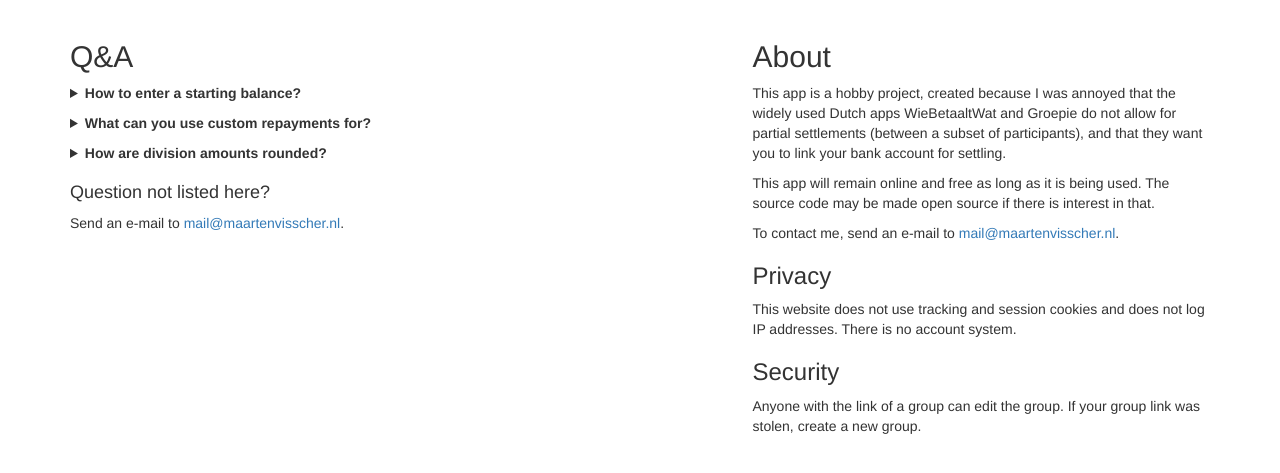
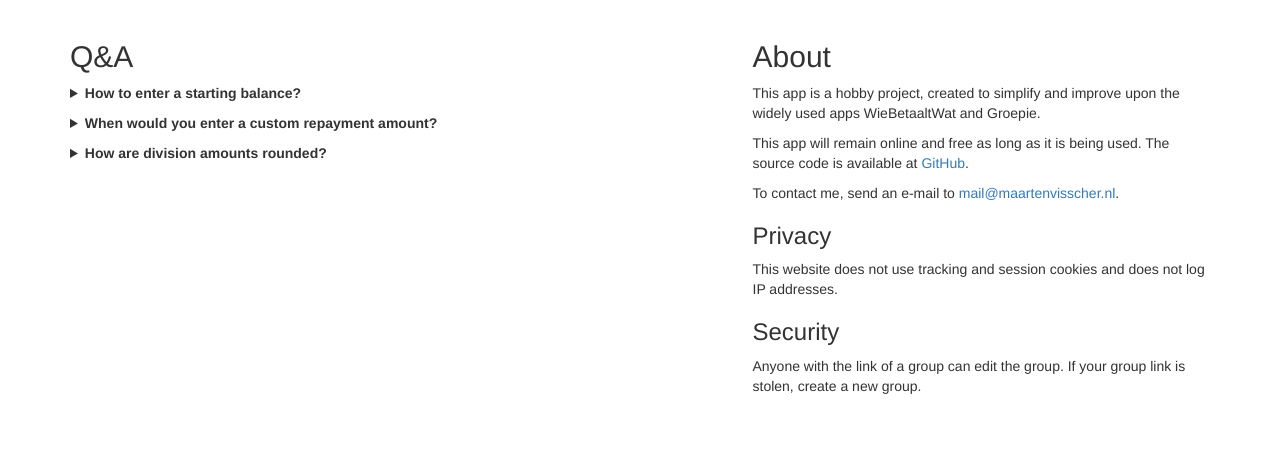
Before and after one commit to mhvis/splitzie, a Django app: template splitzie/templates/splitzie/help.html in a window 1280 px wide. Shown: the part 52-525 px from the top of the page. Run offline with Django 4.2, Linux system fonts and the light colour scheme; the template is opened without the code that fills it, so the values that code supplies are empty; some libraries are stand-ins or nearby versions.

Commit message:
Table page and update help page

```diff
--- a/splitzie/settings.py
+++ b/splitzie/settings.py
@@ -103,6 +103,7 @@ LANGUAGES = [
     ("en", _("English")),
     ("nl", _("Dutch")),
 ]
+LANGUAGE_COOKIE_AGE = 60 * 60 * 24 * 365
 
 TIME_ZONE = "Europe/Amsterdam"
 USE_I18N = True
@@ -140,3 +141,7 @@ BASE_URL = os.environ.get("GS_BASE_URL", "http://localhost:8000")
 # enable this setting to make use of the header.
 if "GS_PROXY_SSL" in os.environ:
     SECURE_PROXY_SSL_HEADER = ("HTTP_X_FORWARDED_PROTO", "https")
+
+# TODO
+BUILD_DATE = ""
+BUILD_COMMIT = ""
--- a/splitzie/templates/splitzie/expense_detail.html
+++ b/splitzie/templates/splitzie/expense_detail.html
@@ -8,7 +8,7 @@
 
     <div class="row">
         <div class="col-sm-2"><strong>{% translate 'Date' %}</strong></div>
-        <div class="col-sm-10"><p>{{ expense.created_at|date:"SHORT_DATETIME_FORMAT" }}</p></div>
+        <div class="col-sm-10"><p>{{ expense.created_at|date:"DATE_FORMAT" }}</p></div>
     </div>
 
     <div class="row">
--- a/splitzie/templates/splitzie/help.html
+++ b/splitzie/templates/splitzie/help.html
@@ -7,7 +7,7 @@
             <h2>Q&A</h2>
 
             <details style="margin-bottom: 10px;">
-                <summary><strong>{% translate "How to enter a starting balance?" %}</strong></summary>
+                <summary><strong>{% translate 'How to enter a starting balance?' %}</strong></summary>
                 <p>
                     {% blocktrans trimmed %}
                     To enter a starting balance, create a payment with amount 0 and type income.
@@ -24,10 +24,10 @@
             </details>
 
             <details style="margin-bottom: 10px;">
-                <summary><strong>{% translate "What can you use custom repayments for?" %}</strong></summary>
+                <summary><strong>{% translate 'When would you enter a custom repayment amount?' %}</strong></summary>
                 <p>
                     {% blocktrans trimmed %}
-                    The repayment form on the Settle page lets you enter arbitrary repayments.
+                    The repayment form on the settle page lets you enter arbitrary repayment amounts.
                     For example, if you owe 2 euros to Bob and 3 euros to Alice,
                     instead of repaying both of them, you could also give 5
                     euros to Bob and ask him to pay the remainder forward.
@@ -47,7 +47,7 @@
             {#    </p>#}
 
             <details style="margin-bottom: 10px;">
-                <summary><strong>{% translate "How are division amounts rounded?" %}</strong></summary>
+                <summary><strong>{% translate 'How are division amounts rounded?' %}</strong></summary>
                 <p>
                     {% blocktrans trimmed %}
                     When a payment is divided, the division amounts may need to be rounded.
@@ -55,37 +55,35 @@
                     higher than other participants, to make sure that the sum of all divisions
                     is exactly equal to the total expense amount.
                     The participants who pay this extra cent are chosen randomly.
-                    The difference is always at most one cent.
                     {% endblocktrans %}
                 </p>
                 <p>
-                    {% blocktrans trimmed %}
-                    For nerds: you can view the division script in the page source code (/static/splitzie.js).
+                    {% blocktrans trimmed with script_url='https://github.com/mhvis/splitzie/blob/ad0122826d0c020d5fb296618f763f73a9e77d25/splitzie/static/splitzie.js#L153' %}
+                        The division script can be found <a href="{{ script_url }}" target="_blank">here</a>.
                     {% endblocktrans %}
                 </p>
             </details>
 
-            <h4 style="margin-top: 20px;">{% translate "Question not listed here?" %}</h4>
-            <p>
-                {% blocktrans trimmed with mailto='<a href="mailto:mail@maartenvisscher.nl" target="_blank">mail@maartenvisscher.nl</a>' %}
-                Send an e-mail to {{ mailto }}.
-                {% endblocktrans %}
-            </p>
+{#            <h4 style="margin-top: 20px;">{% translate "Question not listed here?" %}</h4>#}
+{#            <p>#}
+{#                {% blocktrans trimmed with mailto='<a href="mailto:mail@maartenvisscher.nl" target="_blank">mail@maartenvisscher.nl</a>' %}#}
+{#                Send an e-mail to {{ mailto }}.#}
+{#                {% endblocktrans %}#}
+{#            </p>#}
         </div>
         <div class="col-md-5">
             <h2>{% translate 'About' %}</h2>
             <p>
                 {% blocktrans trimmed %}
-                    This app is a hobby project, created because I was annoyed that the
-                    widely used Dutch apps WieBetaaltWat and Groepie do not allow for
-                    partial settlements (between a subset of participants),
-                    and that they want you to link your bank account for settling.
+                    This app is a hobby project, created
+                    to simplify and improve upon the widely used apps
+                    WieBetaaltWat and Groepie.
                 {% endblocktrans %}
             </p>
             <p>
-                {% blocktrans trimmed %}
-                    This app will remain online and free as long as it is being used. The source code may be made
-                    open source if there is interest in that.
+                {% blocktrans trimmed with github='<a href="https://github.com/mhvis/splitzie" target="_blank">GitHub</a>' %}
+                    This app will remain online and free as long as it is being used.
+                    The source code is available at {{ github }}.
                 {% endblocktrans %}
             </p>
             <p>
@@ -93,18 +91,18 @@
                     To contact me, send an e-mail to {{ mailto }}.
                 {% endblocktrans %}
             </p>
+{#            <p><em>{% translate 'Last updated' %}: TODO</em></p>#}
             <h3>{% translate 'Privacy' %}</h3>
             <p>
                 {% blocktrans trimmed %}
                     This website does not use tracking and session cookies and does not log IP addresses.
-                    There is no account system.
                 {% endblocktrans %}
             </p>
             <h3>{% translate 'Security' %}</h3>
             <p>
                 {% blocktrans trimmed %}
                     Anyone with the link of a group can edit the group.
-                    If your group link was stolen, create a new group.
+                    If your group link is stolen, create a new group.
                 {% endblocktrans %}
             </p>
         </div>
--- a/splitzie/urls.py
+++ b/splitzie/urls.py
@@ -11,7 +11,11 @@ from splitzie import views
 
 
 def return_request_headers(request: HttpRequest):
-    response = HttpResponse(pprint.pformat(dict(request.headers)) + "\nis_secure: " + str(request.is_secure()))
+    response = HttpResponse(
+        pprint.pformat(dict(request.headers))
+        + "\nis_secure: "
+        + str(request.is_secure())
+    )
     # pprint.pprint(dict(request.headers))
     response.headers["Content-Type"] = "text/plain"
     #
@@ -39,6 +43,7 @@ urlpatterns = i18n_patterns(
                     views.EmailDeleteView.as_view(),
                     name="email-delete",
                 ),
+                path("table/", views.GroupTableView.as_view(), name="group-table"),
             ]
         ),
     ),
--- a/splitzie/views.py
+++ b/splitzie/views.py
@@ -38,6 +38,10 @@ class GroupMixin(SingleObjectMixin):
 
 class GroupView(GroupMixin, DetailView):
     template_name = "splitzie/group.html"
+
+
+class GroupTableView(GroupMixin, DetailView):
+    template_name = "splitzie/group_table.html"
 
 
 class GroupCreateView(View):
```
Also changed, not shown: splitzie/models.py (+9 -2 lines), splitzie/templates/splitzie/group.html (+20 -5 lines), splitzie/templates/splitzie/group_table.html (added, +44 -0 lines), README.md, splitzie/locale/nl/LC_MESSAGES/django.po, 2 other files.
